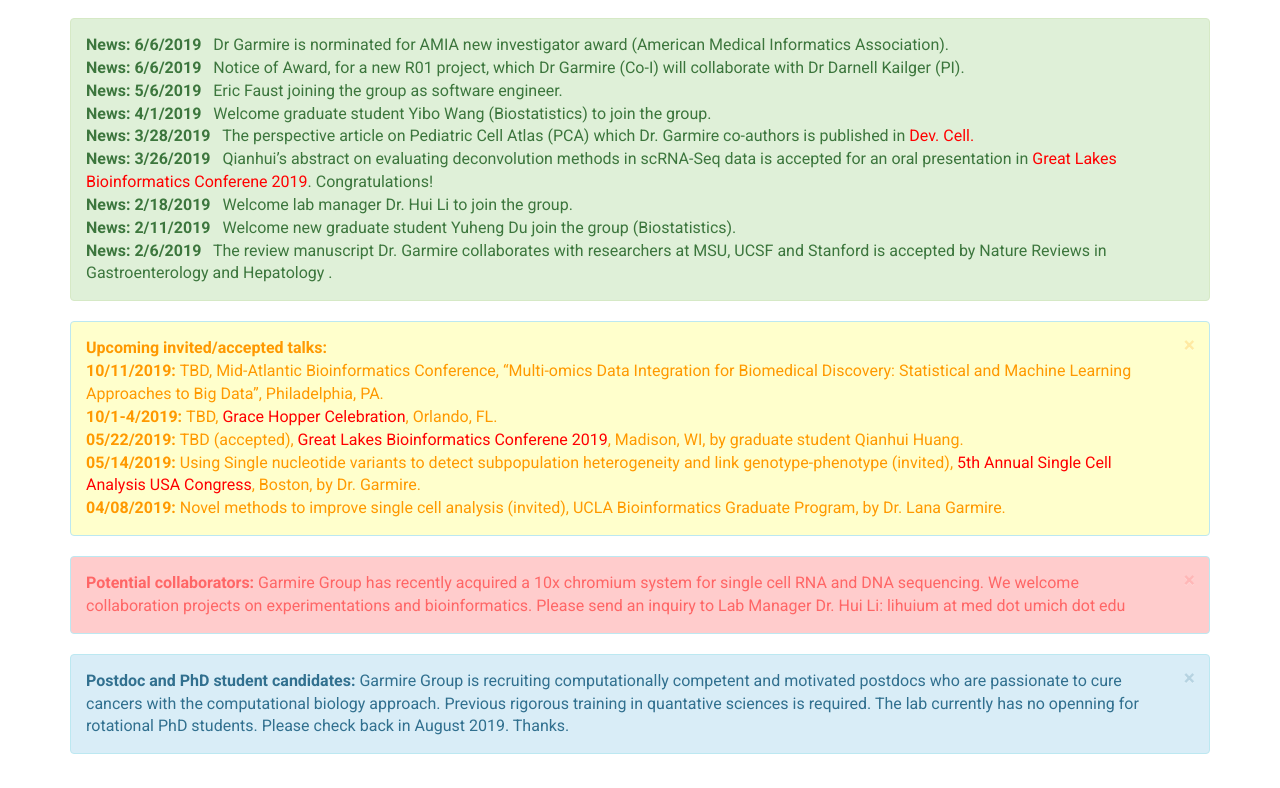
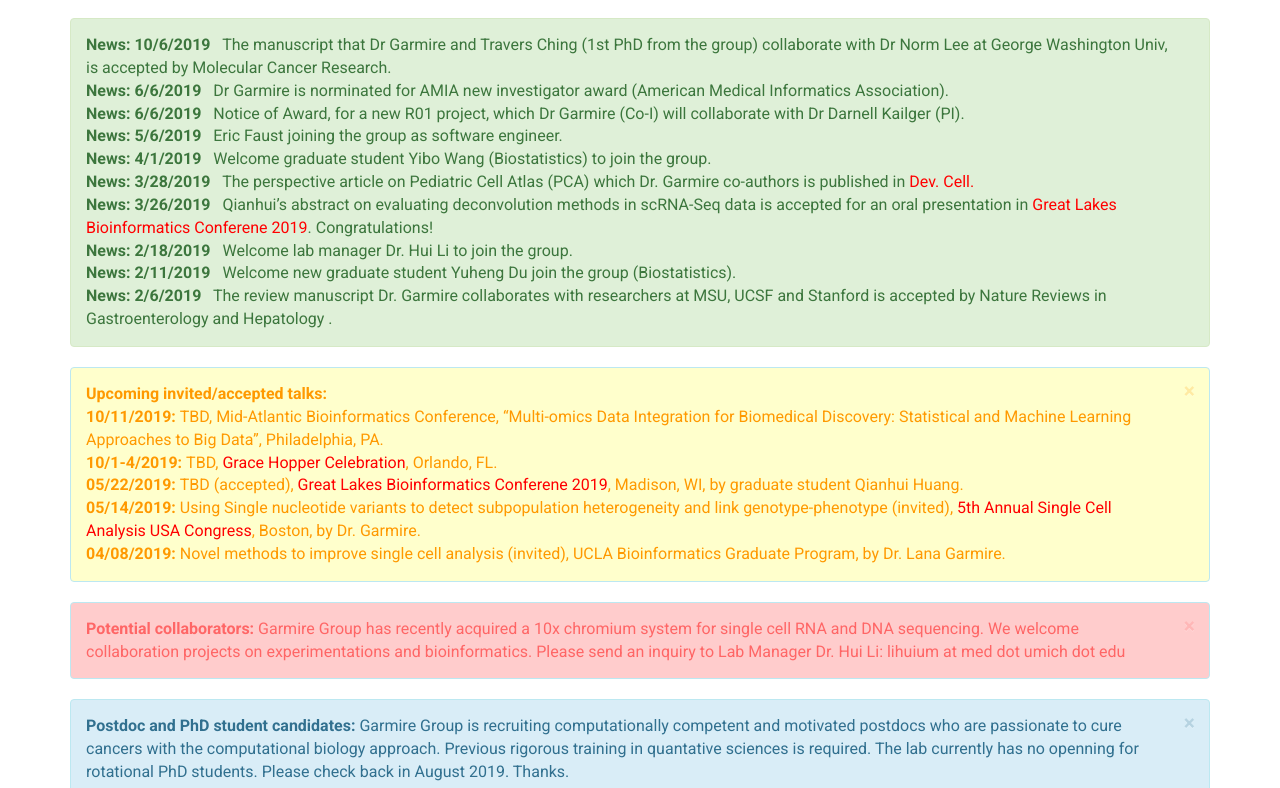
Before and after one commit to lanagarmire/lanagarmire.github.io, a plain HTML site: page index.html in a window 1280 px wide. Shown: the part 74-862 px from the top of the page. Drawn offline with nearby package versions, Linux system fonts and the light colour scheme; a script that the page names is missing.

Commit message:
Update index.html

```diff
--- a/index.html
+++ b/index.html
@@ -132,6 +132,7 @@
         <div class="tab-content">
             <div class="tab-pane active fade in" id="index">
                 <div class="alert alert-dismissable alert-success fade in">
+					<strong>News: 10/6/2019 </strong>&nbsp; The manuscript that Dr Garmire and Travers Ching (1st PhD from the group) collaborate with Dr Norm Lee at George Washington Univ, is accepted by Molecular Cancer Research. <br>
 					<strong>News: 6/6/2019 </strong>&nbsp; Dr Garmire is norminated for AMIA new investigator award (American Medical Informatics Association). <br>
 					<strong>News: 6/6/2019 </strong>&nbsp; Notice of Award, for a new R01 project, which Dr Garmire (Co-I) will collaborate with Dr Darnell Kailger (PI). <br>
 					<strong>News: 5/6/2019 </strong>&nbsp; Eric Faust joining the group as software engineer. <br>
```
